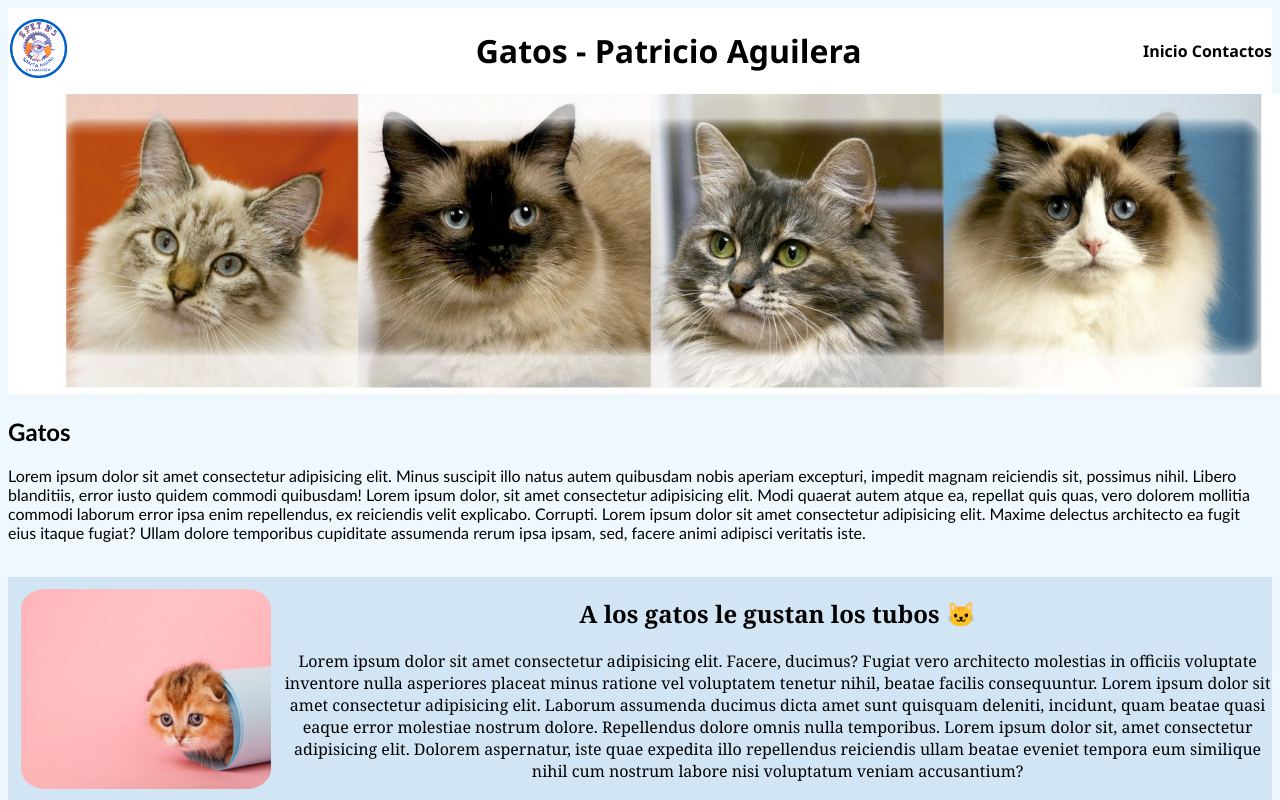
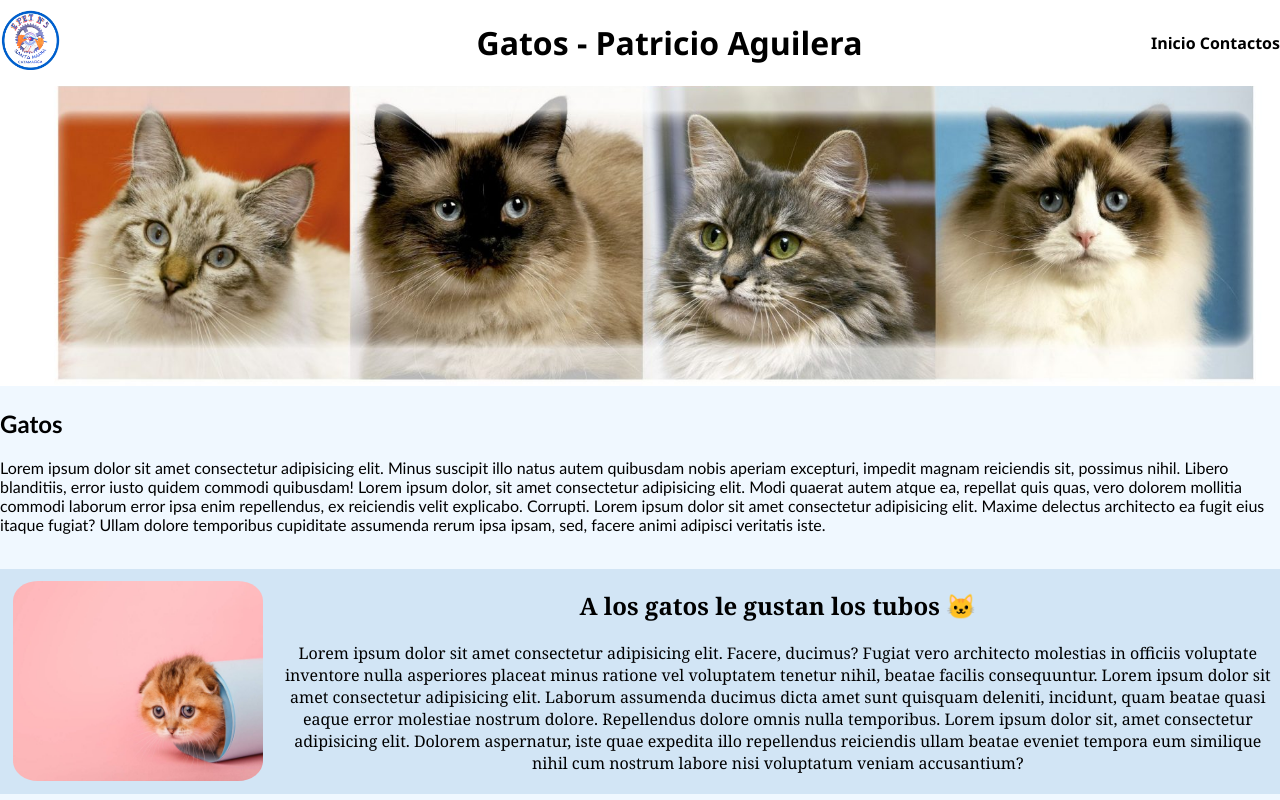
Before and after one commit to Aguilera-Patricio/Laboratorio-IV---7mo, a plain HTML site: page Practico-5/index.html in a window 1280 px wide. Shown: the top 800 px of the page. Drawn offline with Linux system fonts and the light colour scheme.

Commit message:
Se completo el Ejercicio

```diff
--- a/Practico-5/css/style.css
+++ b/Practico-5/css/style.css
@@ -2,7 +2,7 @@ body
 {
     font-family:'Trebuchet MS', 'Lucida Sans Unicode', 'Lucida Grande', 'Lucida Sans', Arial, sans-serif;
     background-color: aliceblue;
-    margin: 1;
+    margin: 0;
 }
 
 
@@ -74,6 +74,7 @@ footer
 {
     font-family: Verdana;
     background-color: white;
+    margin-block-end: 0;
 }
 
 .contactos
```
